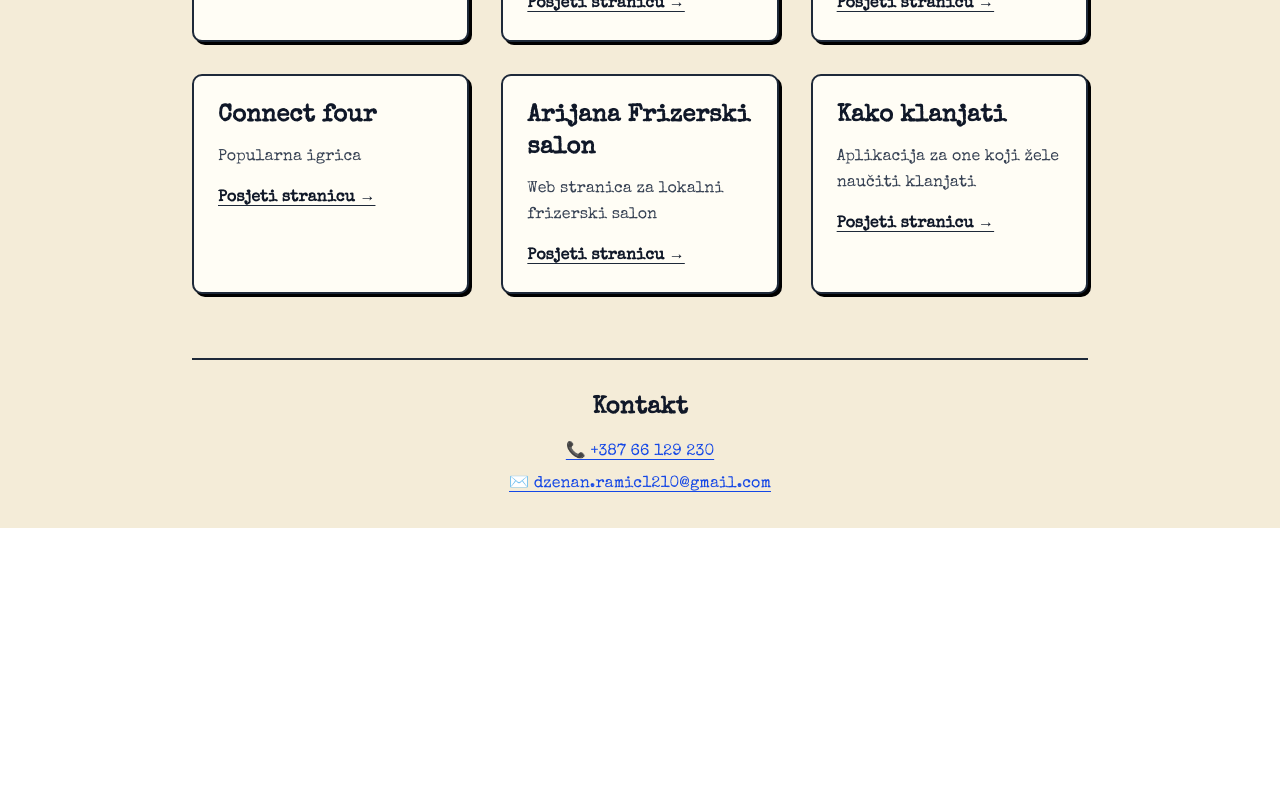
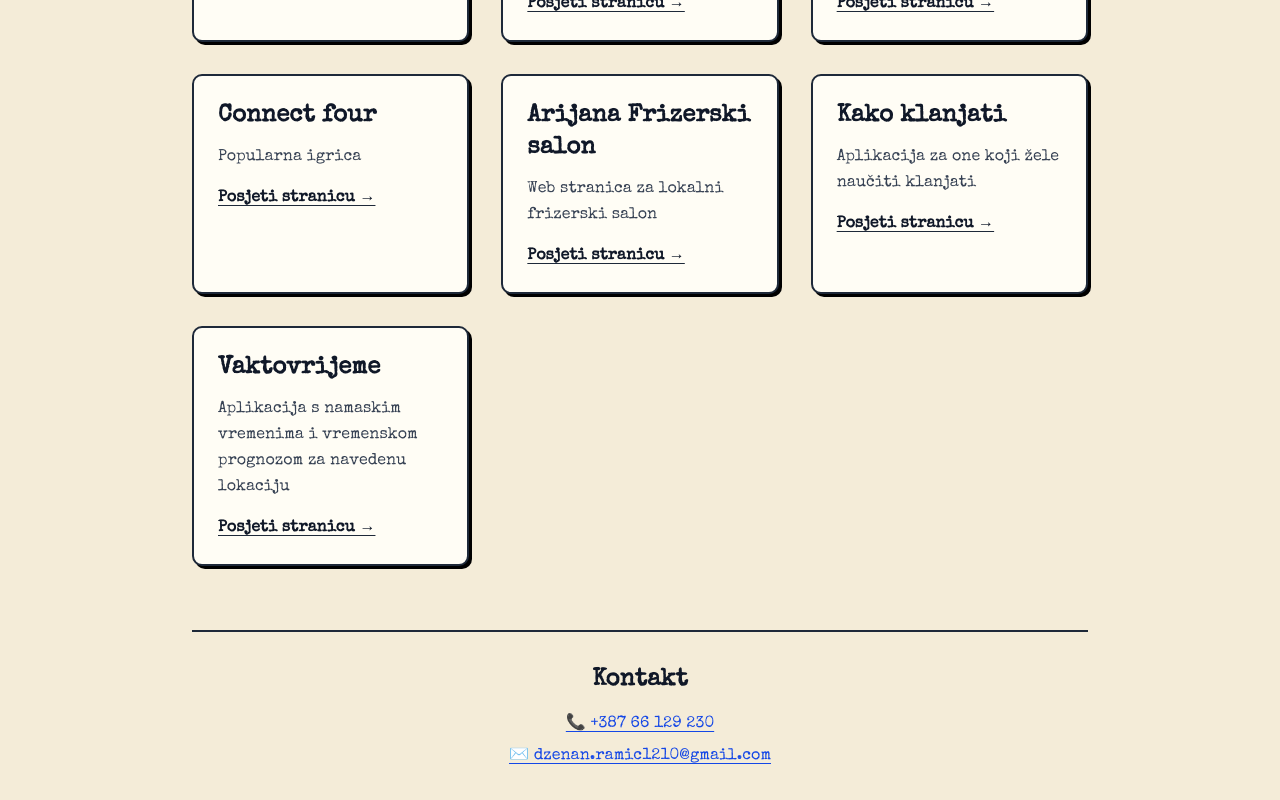
Before and after one commit to dzenanramic/portfolio, a Next.js app: page / in a window 1280 px wide. Shown: the part 638-1438 px from the top of the page. Before the commit the page ends 1166 px from the top, so only its background shows below. Built offline with nearby package versions, Linux system fonts and the light colour scheme.

Commit message:
added vaktovrijeme

```diff
--- a/app/page.tsx
+++ b/app/page.tsx
@@ -44,6 +44,11 @@ const projects = [
     title: "Kako klanjati",
     url: "https://kako-klanjati.vercel.app/",
     desc: "Aplikacija za one koji žele naučiti klanjati",
+  },
+  {
+    title: "Vaktovrijeme",
+    url: "https://vaktovrijeme.vercel.app/",
+    desc: "Aplikacija s namaskim vremenima i vremenskom prognozom za navedenu lokaciju",
   },
 ];
 
```
